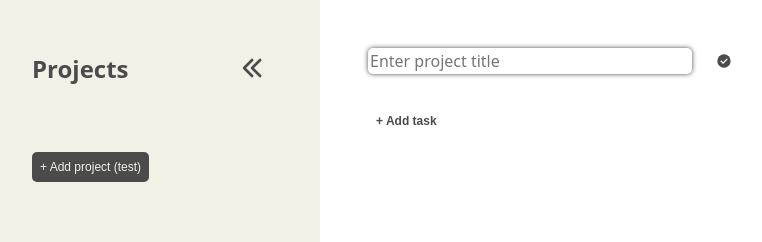
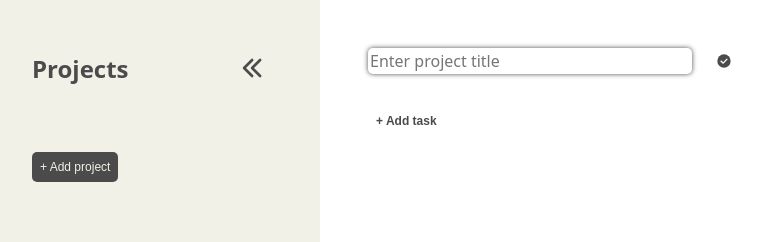
Before and after one commit to nickrroberts/task, a website built with webpack: page src/template.html in a window 1280 px wide. Both pictures are taken after a click on the button "Create project". Shown: the top 242 px of the page, without its empty margins (16-778 px from the left). Built offline with nearby package versions, Linux system fonts and the light colour scheme.

Commit message:
another attempt to unstick build

```diff
--- a/src/template.html
+++ b/src/template.html
@@ -15,7 +15,7 @@
             </div>
             <ul id="projects">
             </ul>
-            <button class="new-btn" id="new-proj">+ Add project (test)</button>
+            <button class="new-btn" id="new-proj">+ Add project</button>
         </nav>
 
         <div id="container">
```
Also changed, not shown: dist/index.html.
